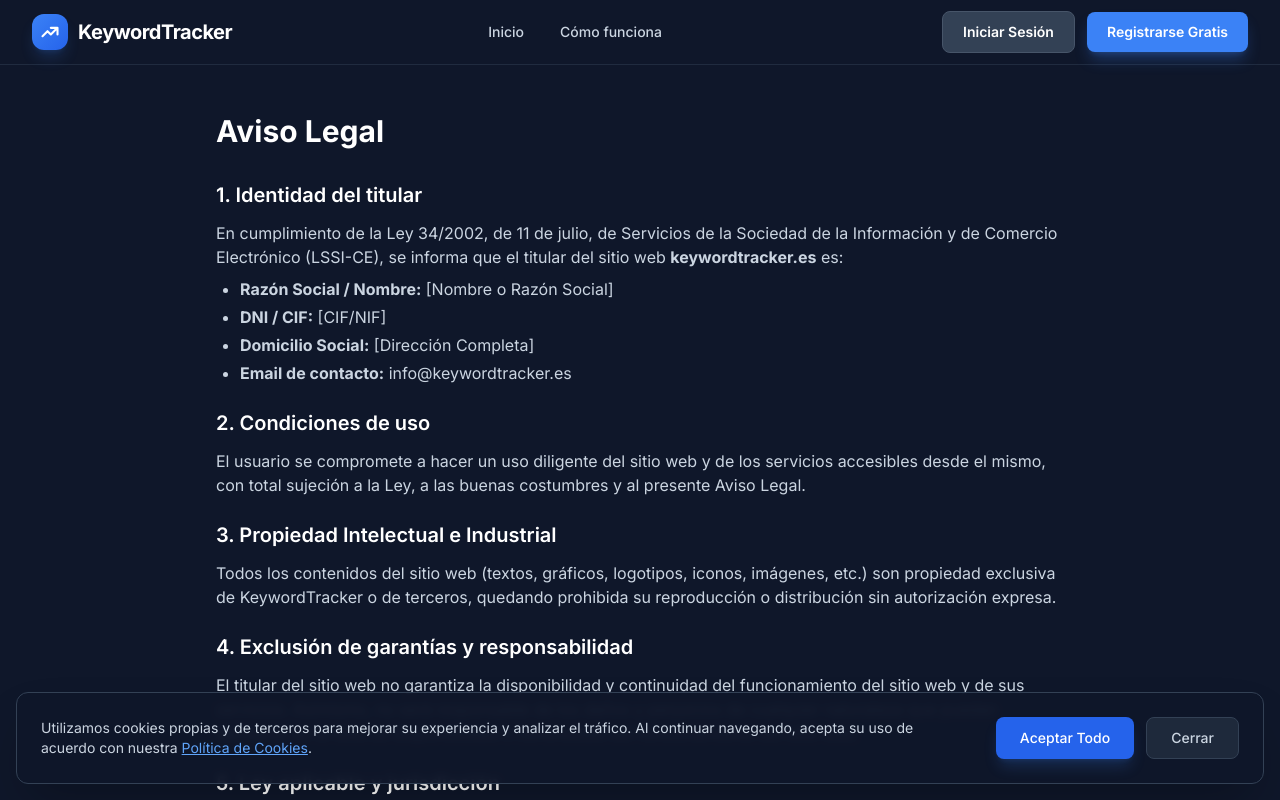
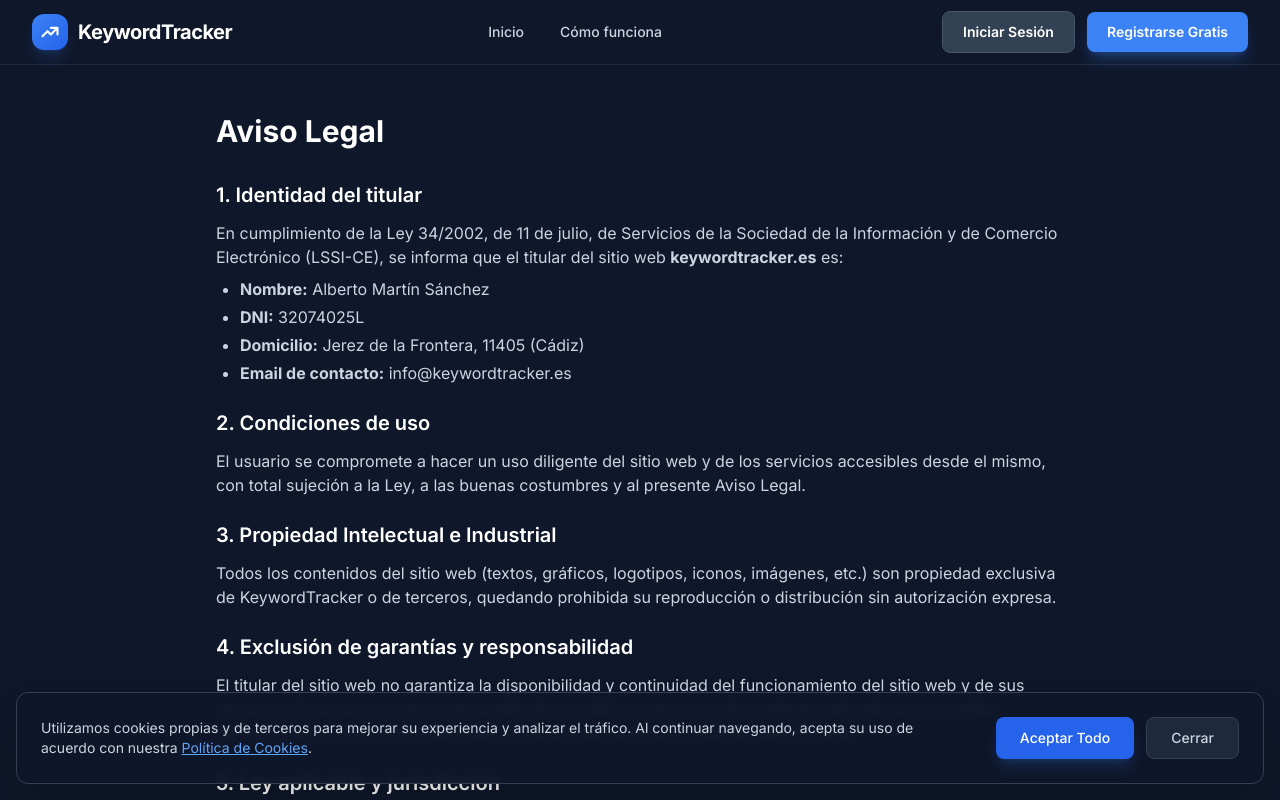
Before and after one commit to Albertuito/keywordtracker, a Next.js app: page /legal/aviso-legal in a window 1280 px wide. Shown: the top 800 px of the page. Built offline with nearby package versions, Linux system fonts and the light colour scheme; no server answers.

Commit message:
Fix duplicate footer and add real legal data

```diff
--- a/src/app/legal/aviso-legal/page.tsx
+++ b/src/app/legal/aviso-legal/page.tsx
@@ -17,9 +17,9 @@ export default function AvisoLegalPage() {
                         En cumplimiento de la Ley 34/2002, de 11 de julio, de Servicios de la Sociedad de la Información y de Comercio Electrónico (LSSI-CE), se informa que el titular del sitio web <strong>keywordtracker.es</strong> es:
                     </p>
                     <ul className="list-disc pl-6 mt-2 space-y-1">
-                        <li><strong>Razón Social / Nombre:</strong> [Nombre o Razón Social]</li>
-                        <li><strong>DNI / CIF:</strong> [CIF/NIF]</li>
-                        <li><strong>Domicilio Social:</strong> [Dirección Completa]</li>
+                        <li><strong>Nombre:</strong> Alberto Martín Sánchez</li>
+                        <li><strong>DNI:</strong> 32074025L</li>
+                        <li><strong>Domicilio:</strong> Jerez de la Frontera, 11405 (Cádiz)</li>
                         <li><strong>Email de contacto:</strong> info@keywordtracker.es</li>
                     </ul>
                 </div>
@@ -48,7 +48,7 @@ export default function AvisoLegalPage() {
                 <div>
                     <h2 className="text-xl font-semibold text-white mb-3">5. Ley aplicable y jurisdicción</h2>
                     <p>
-                        Para la resolución de todas las controversias o cuestiones relacionadas con el presente sitio web o de las actividades en él desarrolladas, será de aplicación la legislación española, a la que se someten expresamente las partes, siendo competentes para la resolución de todos los conflictos derivados o relacionados con su uso los Juzgados y Tribunales de [Indicar Ciudad].
+                        Para la resolución de todas las controversias o cuestiones relacionadas con el presente sitio web o de las actividades en él desarrolladas, será de aplicación la legislación española, a la que se someten expresamente las partes, siendo competentes para la resolución de todos los conflictos derivados o relacionados con su uso los Juzgados y Tribunales de Jerez de la Frontera (Cádiz).
                     </p>
                 </div>
             </section>
--- a/src/app/legal/politica-privacidad/page.tsx
+++ b/src/app/legal/politica-privacidad/page.tsx
@@ -18,7 +18,7 @@ export default function PoliticaPrivacidadPage() {
                 <div>
                     <h2 className="text-xl font-semibold text-white mb-3">1. Responsable del tratamiento</h2>
                     <p>
-                        Los datos personales recabados a través de este sitio web serán tratados por <strong>[Nombre o Razón Social]</strong>, con CIF [CIF/NIF] y email de contacto info@keywordtracker.es.
+                        Los datos personales recabados a través de este sitio web serán tratados por <strong>Alberto Martín Sánchez</strong>, con DNI 32074025L y email de contacto info@keywordtracker.es.
                     </p>
                 </div>
 
--- a/src/app/page.tsx
+++ b/src/app/page.tsx
@@ -49,19 +49,6 @@ export default function Home() {
             <HowItWorks />
             <Testimonials />
             <CTASection />
-
-            {/* Simple footer for landing page */}
-            <footer className="py-12 bg-slate-800 border-t border-slate-600 text-center text-slate-400 text-sm">
-                <div className="container mx-auto px-4">
-                    <div className="flex justify-center gap-8 mb-8">
-                        <Link href="#" className="hover:text-white transition-colors">Términos</Link>
-                        <Link href="#" className="hover:text-white transition-colors">Privacidad</Link>
-                        <Link href="#" className="hover:text-white transition-colors">Cookies</Link>
-                        <Link href="#" className="hover:text-white transition-colors">Contacto</Link>
-                    </div>
-                    <p>© {new Date().getFullYear()} KeywordTracker. Todos los derechos reservados.</p>
-                </div>
-            </footer>
         </main>
     );
 }
```
